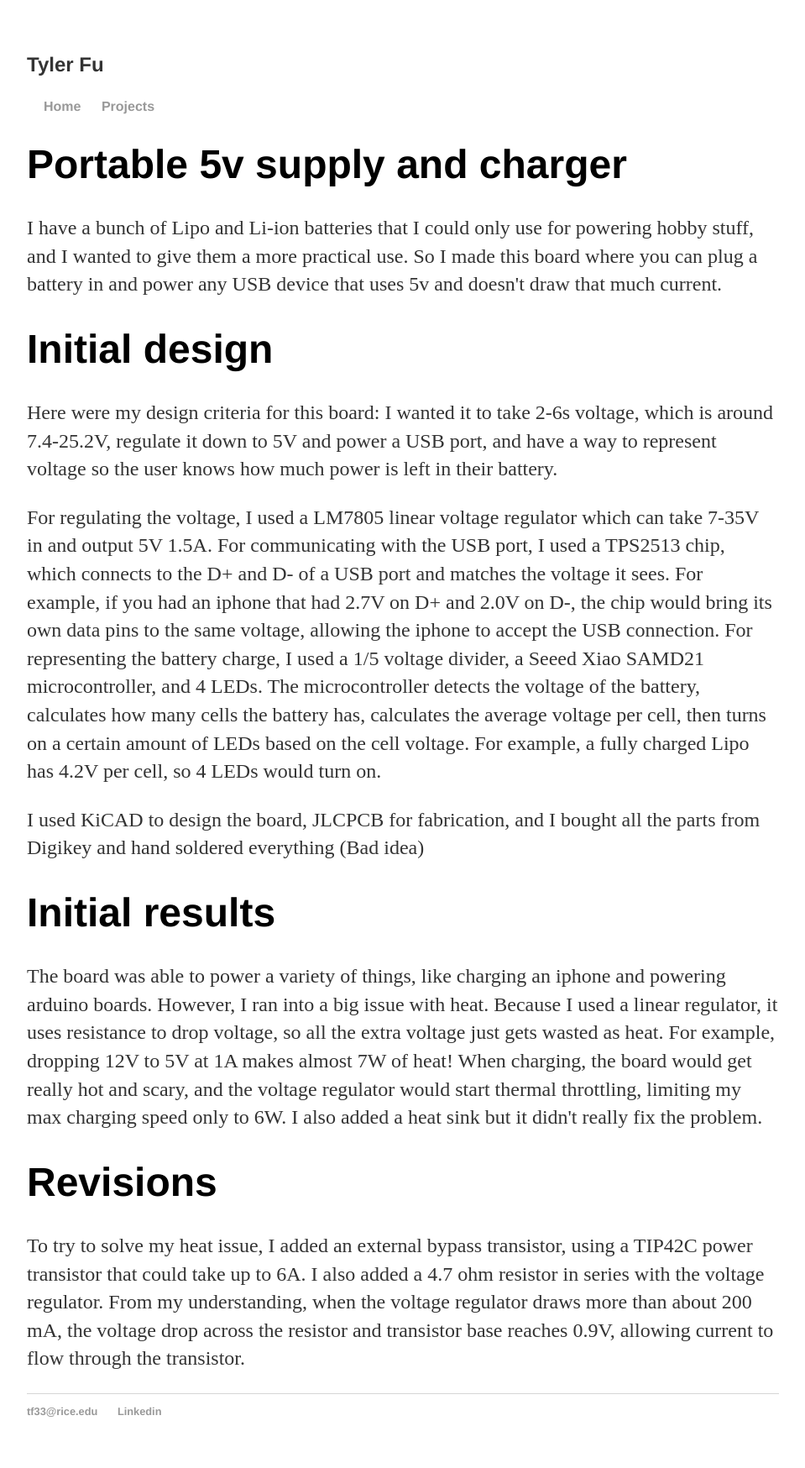
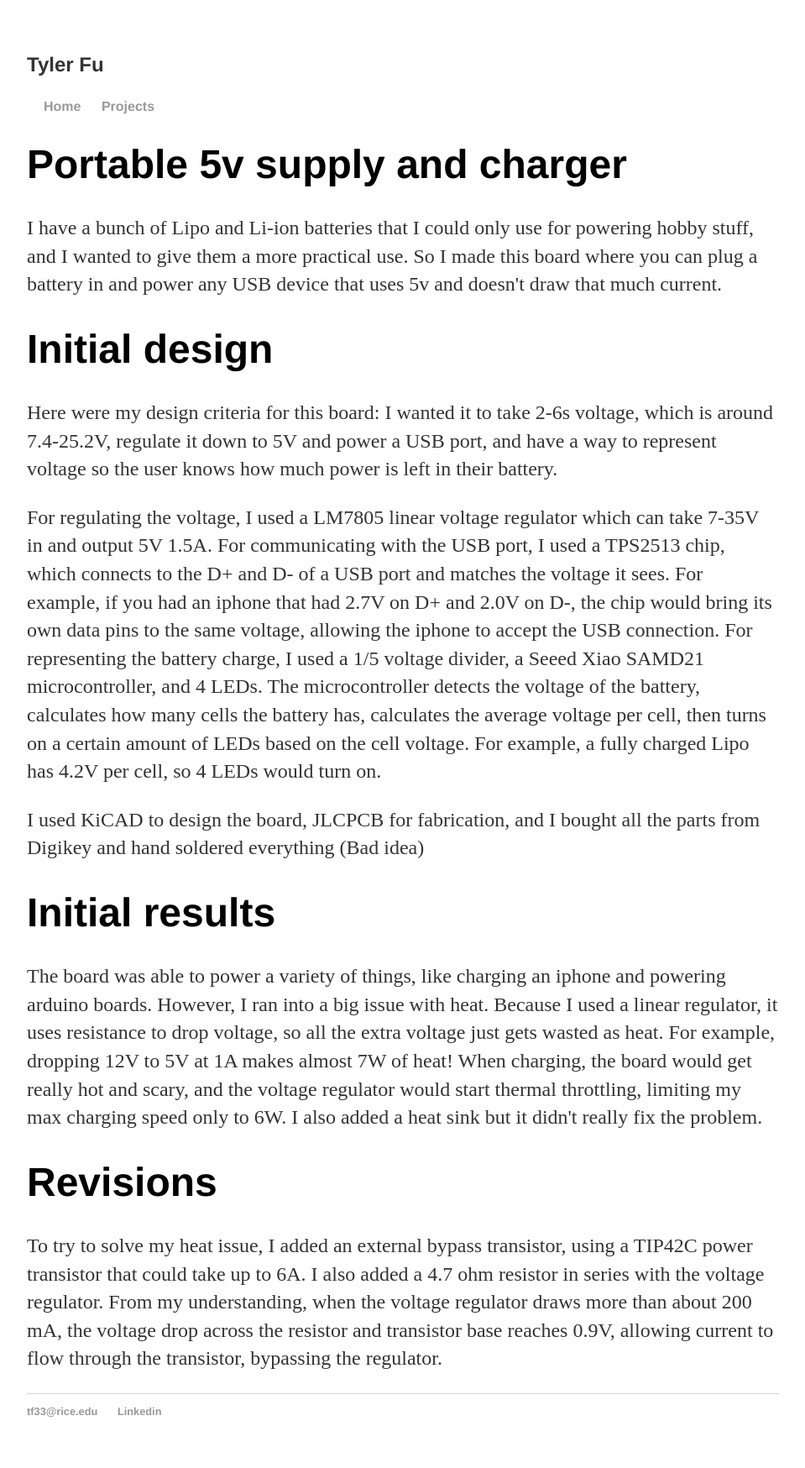
Before and after one commit to tfu1897/tfu1897.github.io, a Jekyll site: the page built from Projects/charger.html, in a window 1280 px wide. Shown: the whole page at 84% size, without its empty margins (160-1119 px from the left). Built offline with Jekyll 4.4.1, drawn with Linux system fonts in a browser that asks for light colours.

Commit message:
Update charger.html

```diff
--- a/Projects/charger.html
+++ b/Projects/charger.html
@@ -15,5 +15,5 @@
 	<h1>Initial results</h1>
 	<p>The board was able to power a variety of things, like charging an iphone and powering arduino boards.  However, I ran into a big issue with heat. Because I used a linear regulator, it uses resistance to drop voltage, so all the extra voltage just gets wasted as heat. For example, dropping 12V to 5V at 1A makes almost 7W of heat!  When charging, the board would get really hot and scary, and the voltage regulator would start thermal throttling, limiting my max charging speed only to 6W.  I also added a heat sink but it didn't really fix the problem.</p>
 	<h1>Revisions</h1>
-	<p>To try to solve my heat issue, I added an external bypass transistor, using a TIP42C power transistor that could take up to 6A.  I also added a 4.7 ohm resistor in series with the voltage regulator.  From my understanding, when the voltage regulator draws more than about 200 mA, the voltage drop across the resistor and transistor base reaches 0.9V, allowing current to flow through the transistor. </p>
+	<p>To try to solve my heat issue, I added an external bypass transistor, using a TIP42C power transistor that could take up to 6A.  I also added a 4.7 ohm resistor in series with the voltage regulator.  From my understanding, when the voltage regulator draws more than about 200 mA, the voltage drop across the resistor and transistor base reaches 0.9V, allowing current to flow through the transistor, bypassing the regulator. </p>
 </div>
```
